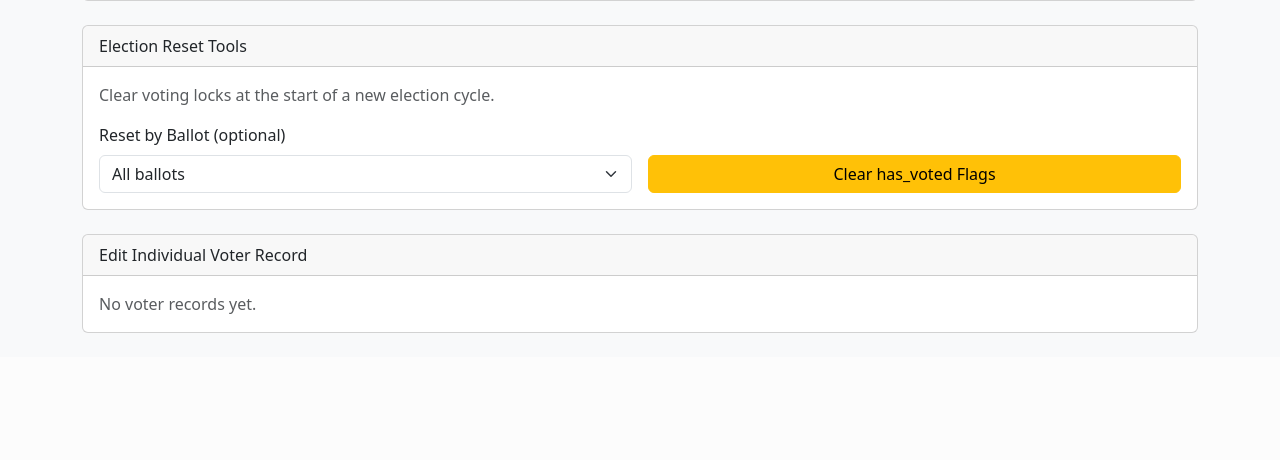
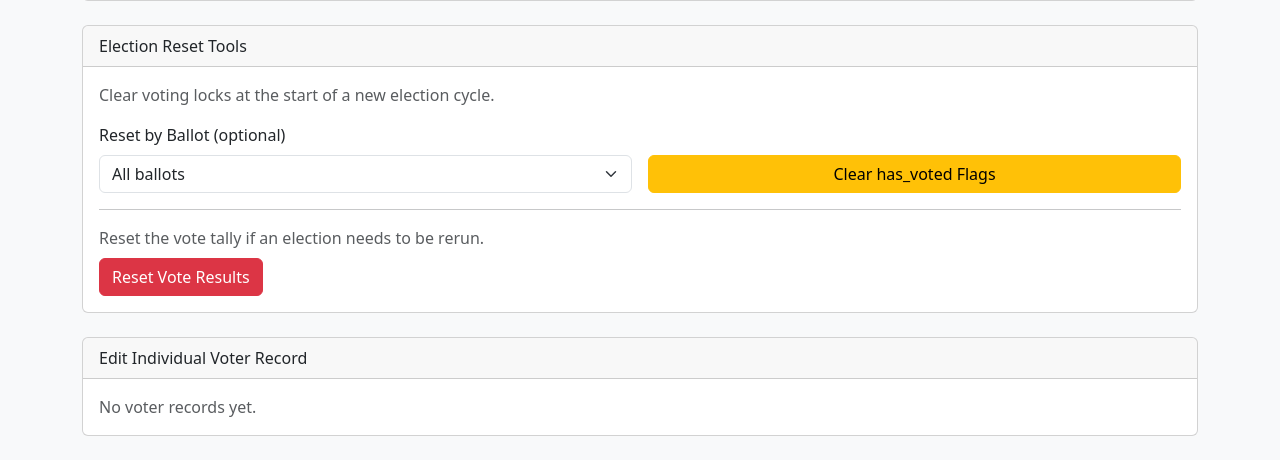
Before and after one commit to Shortballer2/csu-voting, a Flask app: page /admin in a window 1280 px wide. Shown: the part 4529-4989 px from the top of the page. Before the commit the page ends 4862 px from the top, so only its background shows below. Run offline with Flask 3, Linux system fonts and the light colour scheme; the visitor is signed in with stand-in values (Sample User, id 1); data that the repository does not hold is empty.

Commit message:
Add admin action to reset vote results

```diff
--- a/app.py
+++ b/app.py
@@ -821,6 +821,14 @@ def reset_voter_records():
         flash(f"Reset {updated_count} voter record(s) across all years.", "success")
     return redirect(url_for("admin_dashboard"))
 
+@app.route("/admin/results/reset", methods=["POST"])
+@admin_login_required
+def reset_vote_results():
+    deleted_count = Vote.query.delete(synchronize_session=False)
+    db.session.commit()
+    flash(f"Deleted {deleted_count} recorded vote(s). Results are now reset.", "success")
+    return redirect(url_for("admin_dashboard"))
+
 @app.route("/admin/ballot/update", methods=["POST"])
 @admin_login_required
 def update_ballot():
--- a/templates/admin_dashboard.html
+++ b/templates/admin_dashboard.html
@@ -231,6 +231,11 @@
                 <button type="submit" class="btn btn-warning">Clear has_voted Flags</button>
             </div>
         </form>
+        <hr>
+        <p class="text-muted mb-2">Reset the vote tally if an election needs to be rerun.</p>
+        <form method="post" action="{{ url_for('reset_vote_results') }}">
+            <button type="submit" class="btn btn-danger">Reset Vote Results</button>
+        </form>
     </div>
 </div>
 
```
